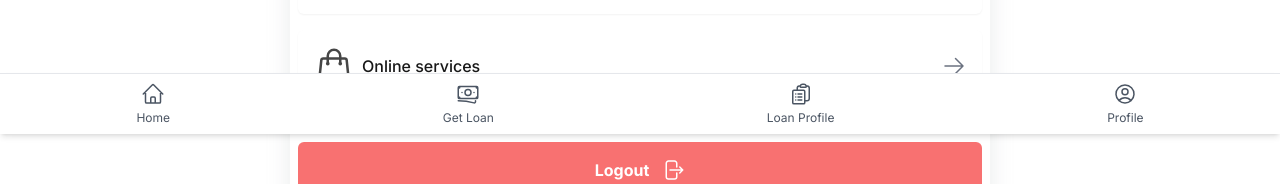
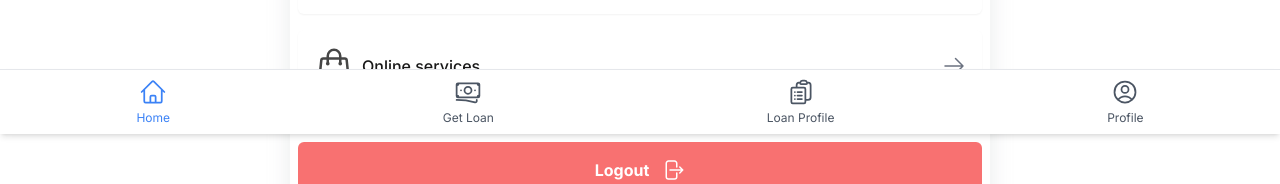
Before and after one commit to DiranDesai/LoanApp, a React (Vite) app: page / in a window 1280 px wide. Shown: the part 666-850 px from the top of the page. Built offline with nearby package versions, Linux system fonts and the light colour scheme.

Commit message:
Updating codebase

```diff
--- a/src/components/BottomNavigation.jsx
+++ b/src/components/BottomNavigation.jsx
@@ -5,32 +5,42 @@ import {
     ClipboardDocumentListIcon,
   } from "@heroicons/react/24/outline";
 
-import { Link } from "react-router-dom";
+import { Link, useLocation } from "react-router-dom";
 
   function BottomNavigation() {
+    const location = useLocation();
+
+    const navItems = [
+      { to: "/", label: "Home", icon: HomeIcon },
+      { to: "/loan", label: "Get Loan", icon: BanknotesIcon },
+      { to: "/loan-profile", label: "Loan Profile", icon: ClipboardDocumentListIcon },
+      { to: "/profile", label: "Profile", icon: UserCircleIcon },
+    ];
+
     return (
       <div className="fixed bottom-0 left-0 right-0 bg-white shadow-md border-t border-gray-200 z-50">
         <div className="flex justify-around items-center py-2">
-          <Link to="/">
-            <NavItem icon={<HomeIcon className="h-6 w-6" />} label="Home" />
+        {navItems.map(({ to, label, icon: Icon }) => (
+          <Link to={to} key={label}>
+            <NavItem
+              icon={<Icon className="h-7 w-7" />}
+              label={label}
+              active={location.pathname === to}
+            />
           </Link>
-          <Link to="/loan">
-            <NavItem icon={<BanknotesIcon className="h-6 w-6" />} label="Get Loan" />
-          </Link>
-          <Link>
-            <NavItem icon={<ClipboardDocumentListIcon className="h-6 w-6" />} label="Loan Profile" />
-          </Link>
-          <Link to="/profile">
-            <NavItem icon={<UserCircleIcon className="h-6 w-6" />} label="Profile" />
-          </Link>
+        ))}
         </div>
       </div>
     );
   }
 
-  function NavItem({ icon, label }) {
+  function NavItem({ icon, label, active }) {
     return (
-      <div className="flex flex-col items-center text-gray-600 hover:text-blue-500 cursor-pointer transition">
+      <div
+        className={`flex flex-col items-center ${
+          active ? "text-blue-500" : "text-gray-600"
+        } hover:text-blue-500 cursor-pointer transition`}
+      >
         {icon}
         <span className="text-xs mt-1">{label}</span>
       </div>
```
